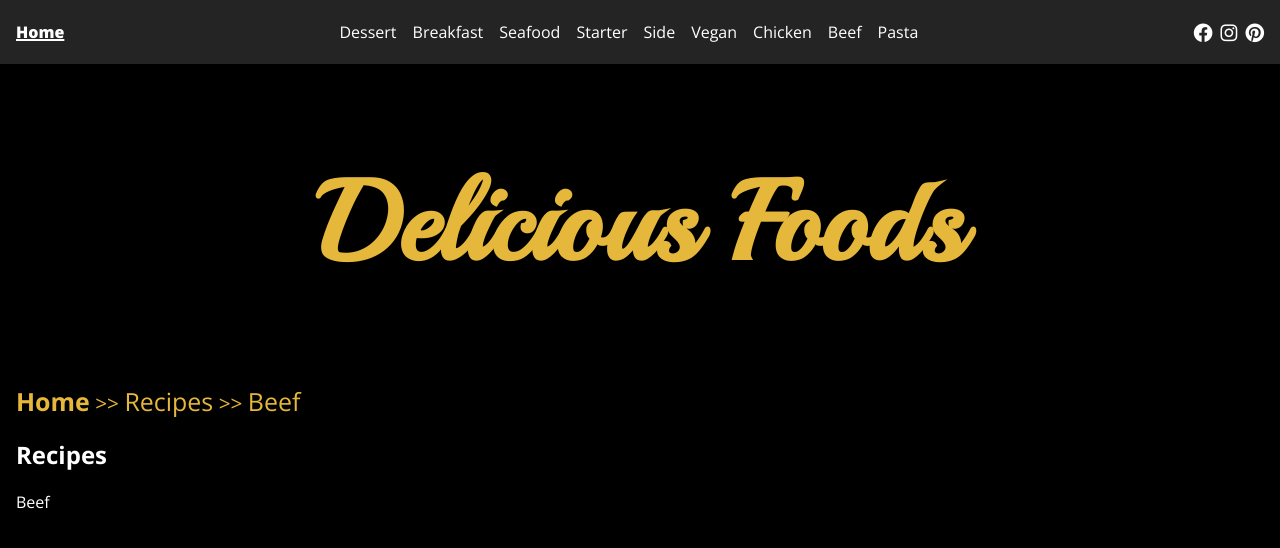
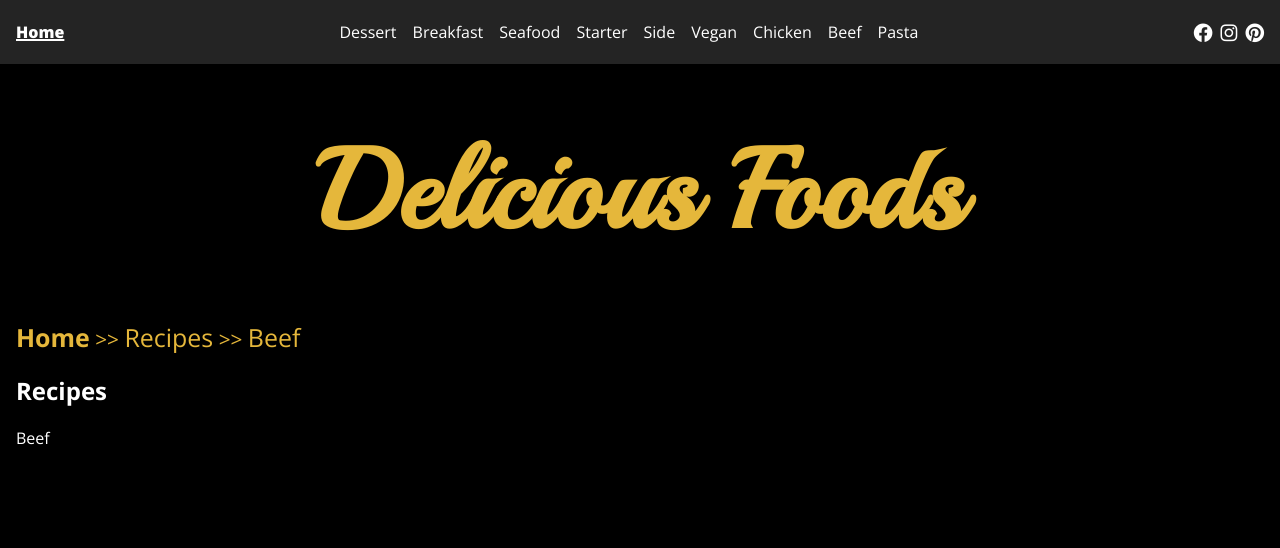
Before and after one commit to the-man2004/recipe-app, a Vue app: page /recipes/beef in a window 1280 px wide. Shown: the top 548 px of the page. Built offline with nearby package versions, Linux system fonts and the light colour scheme.

Commit message:
Decreased height of BasicHero.

```diff
--- a/src/components/BasicHero.vue
+++ b/src/components/BasicHero.vue
@@ -9,9 +9,9 @@
 <style scoped>
 .hero {
   margin-top: 4rem;
-  height: 25vw;
-  min-height: 10rem;
-  max-height: 25rem;
+  height: 20vw;
+  min-height: 7rem;
+  max-height: 18rem;
   /* background-image: url("../assets/hero-image.jpg"); */
   background-size: cover;
   background-position: center;
```
